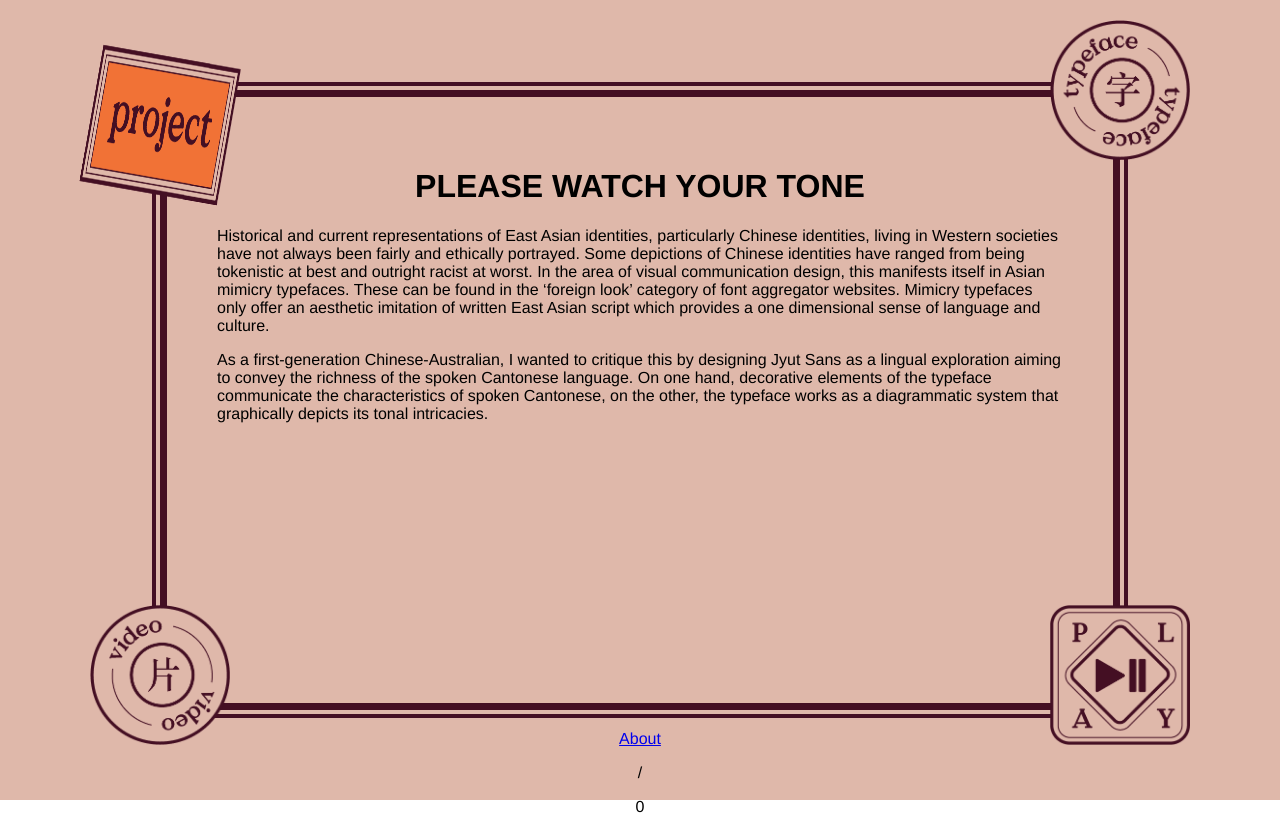
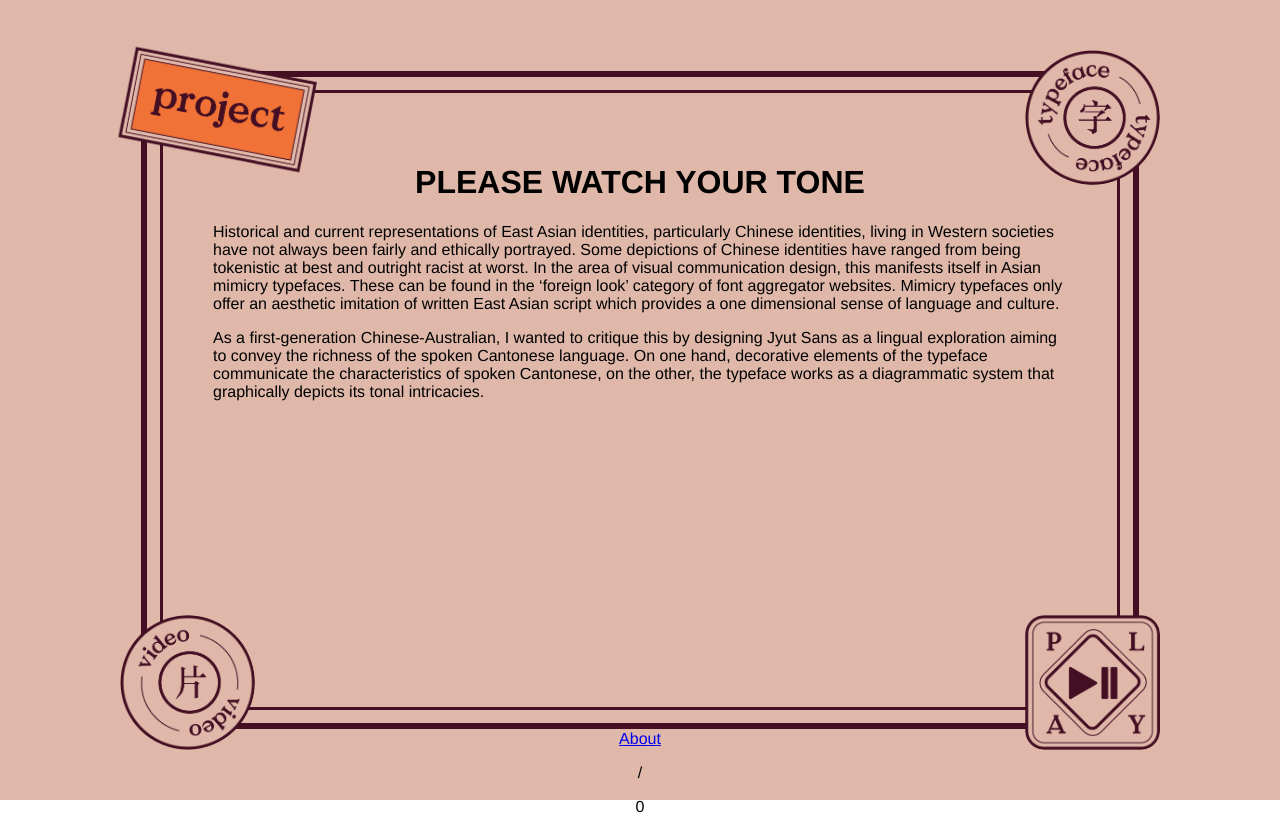
Before and after one commit to timbusuttil/jyut-sans-web, a Vue app: page /how-to-play in a window 1280 px wide. Built offline with nearby package versions, Linux system fonts and the light colour scheme.

Commit message:
update nav link positioning

```diff
--- a/src/App.vue
+++ b/src/App.vue
@@ -3,16 +3,16 @@
     <div class="outerContainer">
       <div class="innerContainer" :style="{borderColor: this.borderColour, boxShadow: this.boxShadow}">
         <router-link to="/">
-          <img :src="navImages.project.isHovered ? navImages.project.images[currentRouteIndex].hovered : navImages.project.images[currentRouteIndex].unhovered" class="nav" id="tl" @mouseover="navHover(navImages.project, true)" @mouseleave="navHover(navImages.project, false)">
+          <img class="nav rectangle" id="tl" :src="navImages.project.isHovered ? navImages.project.images[currentRouteIndex].hovered : navImages.project.images[currentRouteIndex].unhovered" @mouseover="navHover(navImages.project, true)" @mouseleave="navHover(navImages.project, false)">
         </router-link>
         <router-link to="/typeface">
-          <img :src="navImages.typeface.isHovered ? navImages.typeface.images[currentRouteIndex].hovered : navImages.typeface.images[currentRouteIndex].unhovered" class="nav" id="tr" @mouseover="navHover(navImages.typeface, true)" @mouseleave="navHover(navImages.typeface, false)">
+          <img class="nav circle" id="tr" :src="navImages.typeface.isHovered ? navImages.typeface.images[currentRouteIndex].hovered : navImages.typeface.images[currentRouteIndex].unhovered" @mouseover="navHover(navImages.typeface, true)" @mouseleave="navHover(navImages.typeface, false)">
         </router-link>
         <router-link to="/how-to-play">
-          <img :src="navImages.play.isHovered ? navImages.play.images[currentRouteIndex].hovered : navImages.play.images[currentRouteIndex].unhovered" class="nav" id="br" @mouseover="navHover(navImages.play, true)" @mouseleave="navHover(navImages.play, false)">
+          <img class="nav rounded" id="br" :src="navImages.play.isHovered ? navImages.play.images[currentRouteIndex].hovered : navImages.play.images[currentRouteIndex].unhovered" @mouseover="navHover(navImages.play, true)" @mouseleave="navHover(navImages.play, false)">
         </router-link>
         <router-link to="/interview">
-          <img :src="navImages.video.isHovered ? navImages.video.images[currentRouteIndex].hovered : navImages.video.images[currentRouteIndex].unhovered" class="nav" id="bl" @mouseover="navHover(navImages.video, true)" @mouseleave="navHover(navImages.video, false)">
+          <img class="nav circle" id="bl" :src="navImages.video.isHovered ? navImages.video.images[currentRouteIndex].hovered : navImages.video.images[currentRouteIndex].unhovered" @mouseover="navHover(navImages.video, true)" @mouseleave="navHover(navImages.video, false)">
         </router-link>
         <router-view/>
       </div>
@@ -211,7 +211,7 @@ export default {
       return this.borderColours[this.currentRouteIndex]
     },
     boxShadow () {
-      return '0 0 0 4px ' + this.backgroundColour + ', 0 0 0 8px ' + this.borderColour
+      return '0 0 0 13px ' + this.backgroundColour + ', 0 0 0 19px ' + this.borderColour
     }
   },
   methods: {
@@ -248,35 +248,50 @@ export default {
   height: 100%;
   box-sizing: border-box;
   padding: 50px;
-  border-width: 7px;
+  border-width: 3px;
   border-style: solid;
 }
 
 .nav {
   position: absolute;
-  width: 140px;
-  height: 140px;
   z-index: 100;
 }
 
+.rectangle {
+  width: 185px;
+  /* height: 125px; */
+}
+
+.circle {
+  width: 135px;
+  height: 135px;
+  border-radius: 100px;
+}
+
+.rounded {
+  width: 135px;
+  height: 135px;
+  border-radius: 19px;
+}
+
 #tl {
-  top: -35px;
-  left: -70px;
-  transform: rotate(10deg);
+  top: -27px;
+  left: -35px;
+  transform: rotate(11deg);
 }
 
 #tr {
-  top: -70px;
-  right: -70px;
+  top: -40px;
+  right: -40px;
 }
 
 #bl {
-  bottom: -35px;
-  left: -70px;
+  bottom: -40px;
+  left: -40px;
 }
 
 #br {
-  bottom: -35px;
-  right: -70px;
+  bottom: -40px;
+  right: -40px;
 }
 </style>
```
